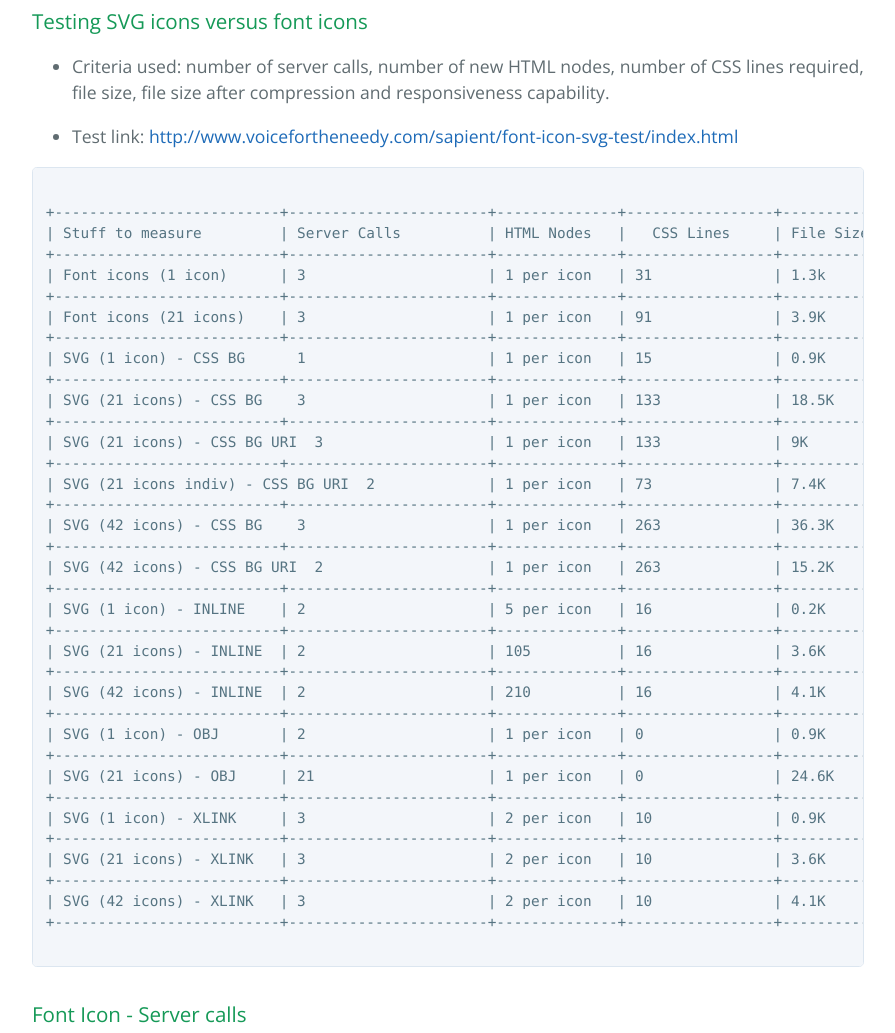
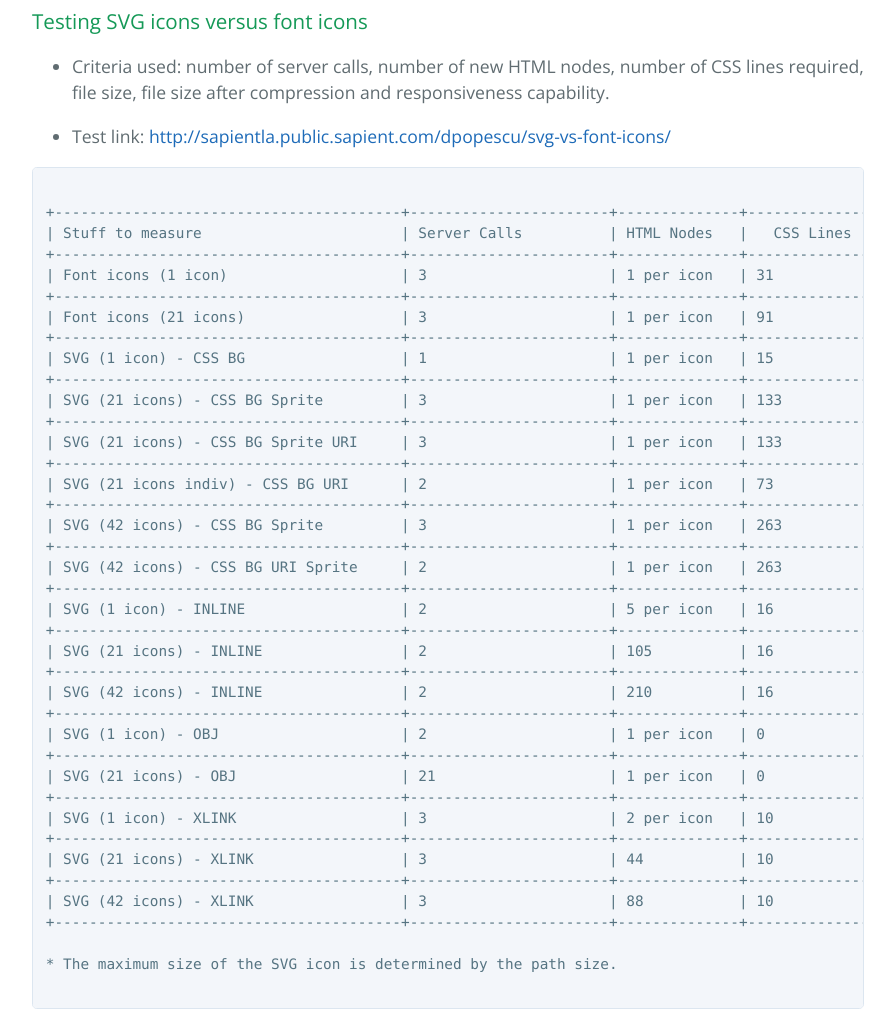
Before and after one commit to danaonel/svg-icons-vs-font-icons, a plain HTML site: page index.html in a window 1280 px wide. Shown: the part 480-1513 px from the top of the page, without its empty margins (192-1087 px from the left). Drawn offline with nearby package versions, Linux system fonts and the light colour scheme.

```diff
--- a/index.html
+++ b/index.html
@@ -30,46 +30,48 @@
 number of CSS lines required, file size, file size after compression
 and responsiveness capability.</p></li>
 <li><p>Test link:
-<a href="http://www.voicefortheneedy.com/sapient/font-icon-svg-test/index.html">http://www.voicefortheneedy.com/sapient/font-icon-svg-test/index.html</a></p></li>
+<a href="http://sapientla.public.sapient.com/dpopescu/svg-vs-font-icons/">http://sapientla.public.sapient.com/dpopescu/svg-vs-font-icons/</a></p></li>
 </ul>
 
 <pre>
 
-+--------------------------+-----------------------+--------------+-----------------+-----------------------+-----------------------+-----------------------+
-| Stuff to measure         | Server Calls          | HTML Nodes   |   CSS Lines     | File Size             | Compression           | Responsive            |
-+--------------------------+-----------------------+--------------+-----------------+-----------------------+-----------------------+-----------------------+
-| Font icons (1 icon)      | 3                     | 1 per icon   | 31              | 1.3k                  | NA                    | Yes                   |
-+--------------------------+-----------------------+--------------+-----------------+-----------------------+-----------------------+-----------------------+
-| Font icons (21 icons)    | 3                     | 1 per icon   | 91              | 3.9K                  | NA                    | Yes                   |
-+--------------------------+-----------------------+--------------+-----------------+-----------------------+-----------------------+-----------------------+
-| SVG (1 icon) - CSS BG      1                     | 1 per icon   | 15              | 0.9K                  | 0.3k                  | Yes                   |
-+--------------------------+-----------------------+--------------+-----------------+-----------------------+-----------------------+-----------------------+
-| SVG (21 icons) - CSS BG    3                     | 1 per icon   | 133             | 18.5K                 | 14.0k                 | No                    |
-+--------------------------+-----------------------+--------------+-----------------+-----------------------+-----------------------+-----------------------+
-| SVG (21 icons) - CSS BG URI  3                   | 1 per icon   | 133             | 9K                    | NA                    | No                    |
-+--------------------------+-----------------------+--------------+-----------------+-----------------------+-----------------------+-----------------------+
-| SVG (21 icons indiv) - CSS BG URI  2             | 1 per icon   | 73              | 7.4K                  | NA                    | Yes                   |
-+--------------------------+-----------------------+--------------+-----------------+-----------------------+-----------------------+-----------------------+
-| SVG (42 icons) - CSS BG    3                     | 1 per icon   | 263             | 36.3K                 | 26.0k                 | No                    |
-+--------------------------+-----------------------+--------------+-----------------+-----------------------+-----------------------+-----------------------+
-| SVG (42 icons) - CSS BG URI  2                   | 1 per icon   | 263             | 15.2K                 | 26.0k                 | No                    |
-+--------------------------+-----------------------+--------------+-----------------+-----------------------+-----------------------+-----------------------+
-| SVG (1 icon) - INLINE    | 2                     | 5 per icon   | 16              | 0.2K                  | NA                    | Yes                   |
-+--------------------------+-----------------------+--------------+-----------------+-----------------------+-----------------------+-----------------------+
-| SVG (21 icons) - INLINE  | 2                     | 105          | 16              | 3.6K                  | NA                    | Yes                   |
-+--------------------------+-----------------------+--------------+-----------------+-----------------------+-----------------------+-----------------------+
-| SVG (42 icons) - INLINE  | 2                     | 210          | 16              | 4.1K                  | NA                    | Yes                   |
-+--------------------------+-----------------------+--------------+-----------------+-----------------------+-----------------------+-----------------------+
-| SVG (1 icon) - OBJ       | 2                     | 1 per icon   | 0               | 0.9K                  | NA                    | Yes                   |
-+--------------------------+-----------------------+--------------+-----------------+-----------------------+-----------------------+-----------------------+
-| SVG (21 icons) - OBJ     | 21                    | 1 per icon   | 0               | 24.6K                 | NA                    | Yes                   |
-+--------------------------+-----------------------+--------------+-----------------+-----------------------+-----------------------+-----------------------+
-| SVG (1 icon) - XLINK     | 3                     | 2 per icon   | 10              | 0.9K                  | NA                    | Yes                   |
-+--------------------------+-----------------------+--------------+-----------------+-----------------------+-----------------------+-----------------------+
-| SVG (21 icons) - XLINK   | 3                     | 2 per icon   | 10              | 3.6K                  | NA                    | Yes                   |
-+--------------------------+-----------------------+--------------+-----------------+-----------------------+-----------------------+-----------------------+
-| SVG (42 icons) - XLINK   | 3                     | 2 per icon   | 10              | 4.1K                  | NA                    | Yes                   |
-+--------------------------+-----------------------+--------------+-----------------+-----------------------+-----------------------+-----------------------+
++----------------------------------------+-----------------------+--------------+-----------------+-------------------------+-----------------------+-----------------------+
+| Stuff to measure                       | Server Calls          | HTML Nodes   |   CSS Lines     | File Size (CSS|HTML|IMG)| Gzip Compression      | Responsive            |
++----------------------------------------+-----------------------+--------------+-----------------+-------------------------+-----------------------+-----------------------+
+| Font icons (1 icon)                    | 3                     | 1 per icon   | 31              | 1.3k                    | NA                    | Yes                   |
++----------------------------------------+-----------------------+--------------+-----------------+-------------------------+-----------------------+-----------------------+
+| Font icons (21 icons)                  | 3                     | 1 per icon   | 91              | 3.9K                    | NA                    | Yes                   |
++----------------------------------------+-----------------------+--------------+-----------------+-------------------------+-----------------------+-----------------------+
+| SVG (1 icon) - CSS BG                  | 1                     | 1 per icon   | 15              | 0.5K|0.8K|0.7K          | 0.3K|0.7K|0.5K        | Yes                   |
++----------------------------------------+-----------------------+--------------+-----------------+-------------------------+-----------------------+-----------------------+
+| SVG (21 icons) - CSS BG Sprite         | 3                     | 1 per icon   | 133             | 2.3K|2.2K|18.1K         | 0.8K|1.0K|4.2K        | No                    |
++----------------------------------------+-----------------------+--------------+-----------------+-------------------------+-----------------------+-----------------------+
+| SVG (21 icons) - CSS BG Sprite URI     | 3                     | 1 per icon   | 133             | 26.5K|2.2K|0.0K         | 9.2K|1.0K|0.0K        | No                    |
++----------------------------------------+-----------------------+--------------+-----------------+-------------------------+-----------------------+-----------------------+
+| SVG (21 icons indiv) - CSS BG URI      | 2                     | 1 per icon   | 73              | 33.1K|2.2K|0.0K         | 7.6K|1.0K|0.0K        | Yes                   |
++----------------------------------------+-----------------------+--------------+-----------------+-------------------------+-----------------------+-----------------------+
+| SVG (42 icons) - CSS BG Sprite         | 3                     | 1 per icon   | 263             | 5.9K|3.6K|36.0K         | 1.1K|1.1K|4.7K        | No                    |
++----------------------------------------+-----------------------+--------------+-----------------+-------------------------+-----------------------+-----------------------+
+| SVG (42 icons) - CSS BG URI Sprite     | 2                     | 1 per icon   | 263             | 53.9K|3.6K|0.0K         | 16.2K|1.1K|0.0K       | No                    |
++----------------------------------------+-----------------------+--------------+-----------------+-------------------------+-----------------------+-----------------------+
+| SVG (1 icon) - INLINE                  | 2                     | 5 per icon   | 16              | 0.5K|1.2K|0.0K          | 0.2K|1.0K|0.0K        | Yes                   |
++----------------------------------------+-----------------------+--------------+-----------------+-------------------------+-----------------------+-----------------------+
+| SVG (21 icons) - INLINE                | 2                     | 105          | 16              | 0.5K|22.9K|0.0K         | 0.2K|4.6K|0.0K        | Yes                   |
++----------------------------------------+-----------------------+--------------+-----------------+-------------------------+-----------------------+-----------------------+
+| SVG (42 icons) - INLINE                | 2                     | 210          | 16              | 0.5K|45.4K|0.0K         | 0.2K|5.1K|0.0K        | Yes                   |
++----------------------------------------+-----------------------+--------------+-----------------+-------------------------+-----------------------+-----------------------+
+| SVG (1 icon) - OBJ                     | 2                     | 1 per icon   | 0               | 0.0K|0.9K|0.5K          | 0.0K|0.8K|0.7K        | Yes                   |
++----------------------------------------+-----------------------+--------------+-----------------+-------------------------+-----------------------+-----------------------+
+| SVG (21 icons) - OBJ                   | 21                    | 1 per icon   | 0               | 0.0K|4.6K|14.5K         | 0.0K|1.0K|14.1K       | Yes                   |
++----------------------------------------+-----------------------+--------------+-----------------+-------------------------+-----------------------+-----------------------+
+| SVG (1 icon) - XLINK                   | 3                     | 2 per icon   | 10              | 0.1K|0.9K|0.5K          | 0.4K|0.8K|0.7K        | Yes*                  |
++----------------------------------------+-----------------------+--------------+-----------------+-------------------------+-----------------------+-----------------------+
+| SVG (21 icons) - XLINK                 | 3                     | 44           | 10              | 0.1K|4.0K|9.5K          | 0.4K|1.0K|4.0K        | Yes*                  |
++----------------------------------------+-----------------------+--------------+-----------------+-------------------------+-----------------------+-----------------------+
+| SVG (42 icons) - XLINK                 | 3                     | 88           | 10              | 0.1K|7.3K|18.7K         | 0.4K|1.2K|4.4K        | Yes*                  |
++----------------------------------------+-----------------------+--------------+-----------------+-------------------------+-----------------------+-----------------------+
+
+* The maximum size of the SVG icon is determined by the path size.
 
 </pre>
 
@@ -118,18 +120,24 @@ separately, so that will make a 3rd server call)</p></li>
 </ul>
 
 <h2>
-<a id="compression-tool-used" class="anchor" href="#compression-tool-used" aria-hidden="true"><span class="octicon octicon-link"></span></a>Compression tool used</h2>
+<a id="optimization-notes" class="anchor" href="#optimization-notes" aria-hidden="true"><span class="octicon octicon-link"></span></a>Optimization notes</h2>
 
 <ul>
-<li><p><a href="http://petercollingridge.appspot.com/svg_optimiser">http://petercollingridge.appspot.com/svg_optimiser</a></p></li>
-<li><p>Note: if the SVG file includes gradients, filters, effect or CSS, it
+<li><p>Optimization tool used <a href="http://petercollingridge.appspot.com/svg_optimiser">http://petercollingridge.appspot.com/svg_optimiser</a></p></li>
+<li><p>If the SVG file includes gradients, filters, effects or CSS, it
 is not recommended to use the optimiser because it removes ID and
 class attributes.</p></li>
-<li><p>Other tools: grunt-svgmin task. <em>Edit:</em> grunt-svgmin task seems to
+<li><p>Other optimization tools: grunt-svgmin task. <em>Edit:</em> grunt-svgmin task seems to
 shave off a third of the file size and it can be combined with
 grunticon (basically killing two birds with one stone, the stone
 being Grunt and the birds being file size optimizations and
 conversion to Data URI)</p></li>
+</ul>
+
+<h2>
+<a id="gzip-compression-notes" class="anchor" href="#gzip-compression-notes" aria-hidden="true"><span class="octicon octicon-link"></span></a>Gzip compression notes</h2>
+
+<ul>
 <li>
 <p>SVG can be turned into SVGZ files by compressing them with gzip
 (e.g. using the command line "gzip -9 filename") It makes the files
@@ -212,6 +220,17 @@ timeline)</p></li>
 </ul>
 
 <h2>
+<a id="conclusions" class="anchor" href="#conclusions" aria-hidden="true"><span class="octicon octicon-link"></span></a>Conclusions</h2>
+
+<ul>
+<li><p>Avoid linking to individual SVGs because this will increase the number of server calls and slow down the page load. So no object or image embed.</p></li>
+<li><p>Avoid adding inline SVGs because this will increase the number of HTML nodes significantly.</p></li>
+<li><p>There is no significant difference between using SVG sprite and SVG converted to Data URI sprite, unless the SVG is minified and optimized before converting to Data URI. In the last case, the Data URI is better than the SVG sprite.</p></li>
+<li><p>The best solution for single color icons is to use SVG's xlink property. One SVG file will contain all the icons layered on top of each other and it allows the developer to set the color and hover color via CSS.</p></li>
+<li><p>The best solution for multi color non-authorable icons is to use SVG sprites. If the icons have to be authorable, SVGs converted to Data URIs are a better solution. Just make sure the source SVG file is optimized and minified before converting to Data URI or you'll end up with a humongous file.</p></li>
+</ul>
+
+<h2>
 <a id="reference" class="anchor" href="#reference" aria-hidden="true"><span class="octicon octicon-link"></span></a>Reference</h2>
 
 <ul>
```
Also changed, not shown: params.json (+1 -1 lines).
